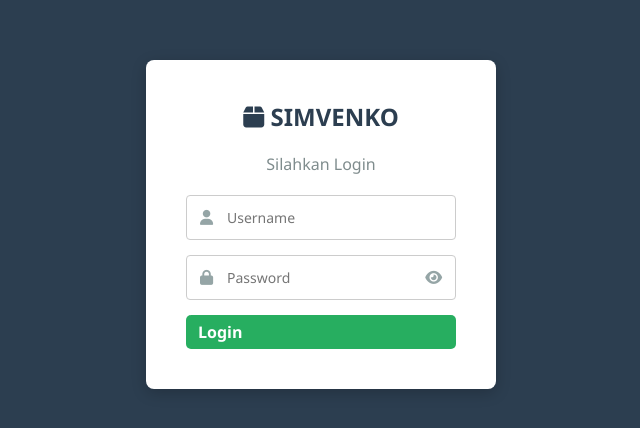
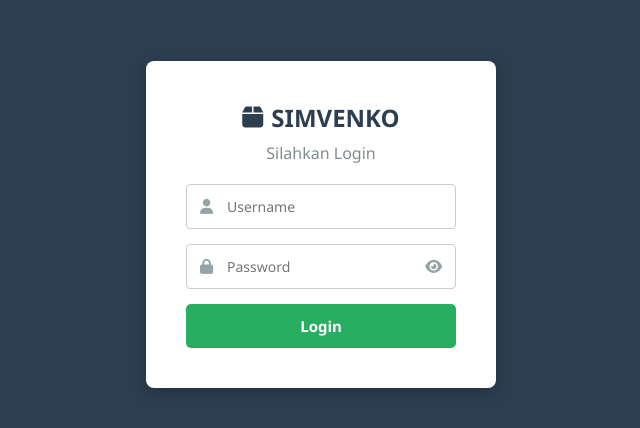
Before and after one commit to araselthenilo/simvenko, a website: page public/index.html in a window 1280 px wide. Shown: the part 176-604 px from the top of the page, without its empty margins (319-959 px from the left). Drawn offline with nearby package versions, Linux system fonts and the light colour scheme; no server answers.

Commit message:
style: center login text and button content

```diff
--- a/public/css/barang.css
+++ b/public/css/barang.css
@@ -48,6 +48,7 @@
     height: 34px;
     display: inline-flex;
     align-items: center;
+    justify-content: center;
     gap: 6px;
     transition: background-color 0.2s ease, transform 0.15s ease;
     box-sizing: border-box;
--- a/public/css/layout.css
+++ b/public/css/layout.css
@@ -409,13 +409,19 @@ body {
 }
 
 .login-box h2 {
-    margin-bottom: 20px;
+    margin-bottom: 8px;
     color: #2c3e50;
+    display: flex;
+    align-items: center;
+    justify-content: center;
+    gap: 8px;
+    text-align: center;
 }
 
 .login-box p {
     margin-bottom: 20px;
     color: #7f8c8d;
+    text-align: center;
 }
 
 .login-box .input-group {
@@ -507,8 +513,15 @@ body {
 
 .login-box button {
     width: 100%;
-    font-size: 16px;
+    font-size: 15px;
     padding: 12px;
+    height: auto;
+    min-height: 44px;
+    display: flex;
+    align-items: center;
+    justify-content: center;
+    text-align: center;
+    gap: 8px;
 }
 
 /* Mengatur sidebar agar tombol logout terdorong ke bawah */
```
